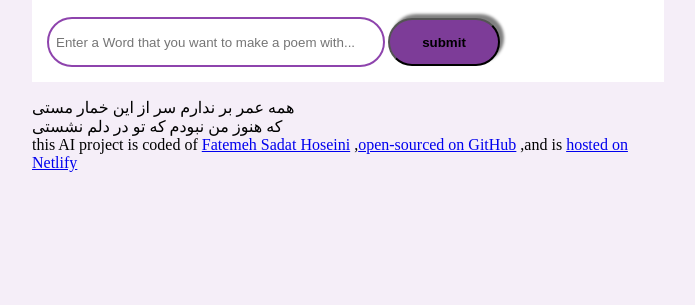
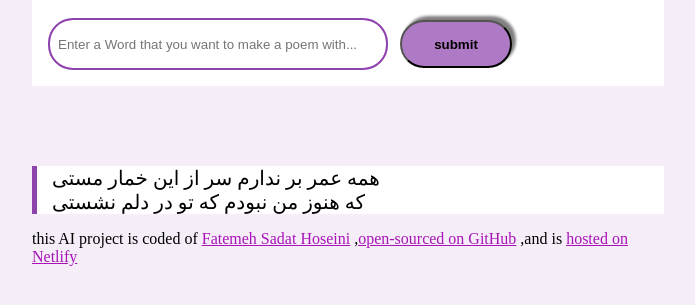
Before and after one commit to fatemehoseinii007/Ai-poem-generator, a plain HTML site: page index.html in a window 1280 px wide. Shown: the part 185-490 px from the top of the page, without its empty margins (292-987 px from the left). Drawn offline with Linux system fonts and the light colour scheme.

Commit message:
create CSS file

```diff
--- a/style.css
+++ b/style.css
@@ -2,8 +2,10 @@
     --background-color:#fff;
     --firstColor:#F5EEF8;
     --sec-color:#8E44AD;
-    --third-color:#7D3C98;
+    --third-color:#AF7AC5;
     --forth-color:#4A235A;
+    --fif-color: #A813B7;
+    --six-color:#D618E7;
 }
 
 body{
@@ -25,7 +27,7 @@ header{
 
 
 .txt-input{
-    border: 0;
+    border: 2px solid var(--six-color);
     width: 20rem;
     height: 2rem;
     padding: 0.5rem;
@@ -42,4 +44,26 @@ header{
     background-color: var(--third-color);
     font-weight: bold;
     box-shadow: 4px -4px 3px 0px grey;
+    margin-left: 0.5rem;
 }
+
+main{
+    background-color: var(--background-color);
+    height: auto;
+    margin-top: 5rem;
+}
+
+main div{
+    border-left:5px solid var(--sec-color);
+    padding-left: 15px;
+    font-size: 20px;
+    line-height: 1.5rem;
+}
+
+footer{
+    margin-top: 1rem;
+}
+
+footer a{
+    color: var(--fif-color);
+}
```
